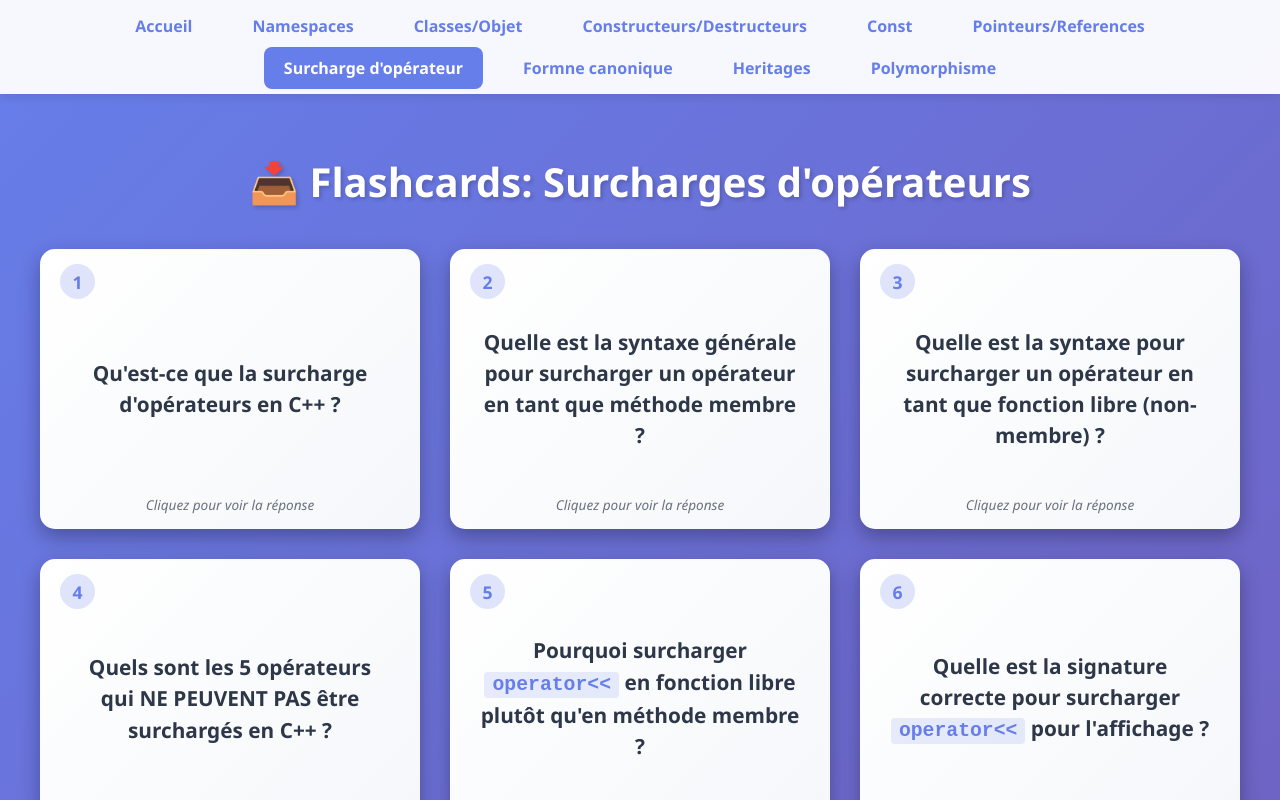
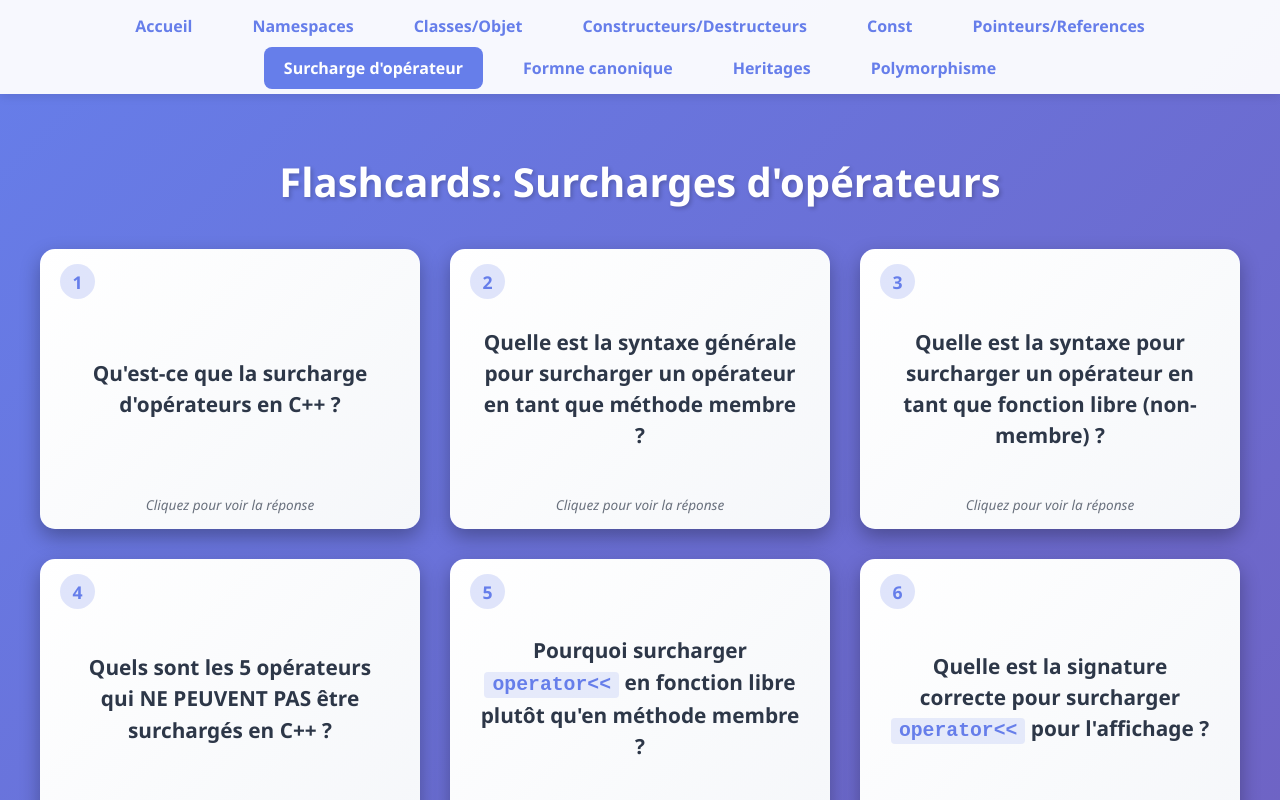
Before and after one commit to Manomania/manomania.github.io, a plain HTML site: page index.html in a window 1280 px wide. Both pictures are taken after a click on the link "Surcharges d'opérateurs". Shown: the top 800 px of the page. Drawn offline with Linux system fonts and the light colour scheme.

Commit message:
Remove emoji from Flashcards header

```diff
--- a/index.html
+++ b/index.html
@@ -105,7 +105,7 @@
     <!-- Page Surcharge -->
     <div id="overloads" class="page">
         <div class="flashcards-container">
-            <h1>📥 Flashcards: Surcharges d'opérateurs</h1>
+            <h1>Flashcards: Surcharges d'opérateurs</h1>
             <div class="cards-grid" id="overloadsCards"></div>
         </div>
     </div>
```
